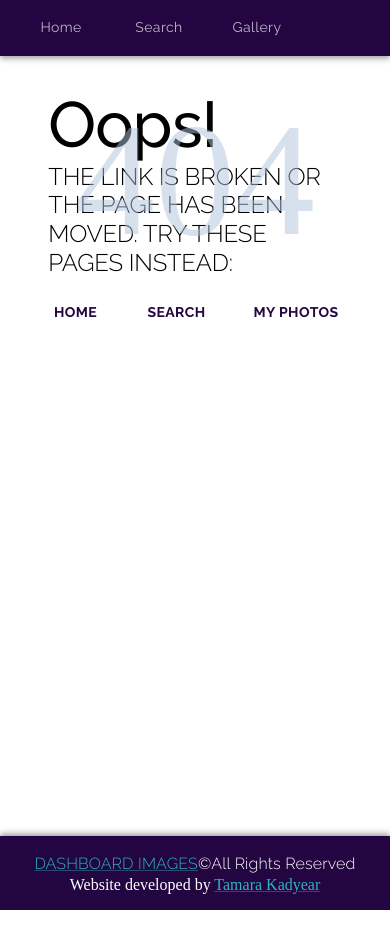
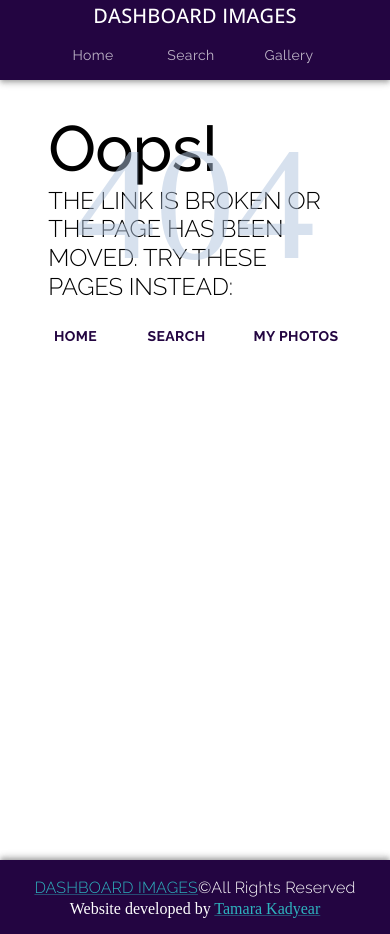
Before and after one commit to TKadyear/dashboard-images, a React (Create React App) app: page / in a window 390 px wide. Before the commit this address had no page. Before the commit the page ends 910 px from the top, so only its background shows below. Built offline with nearby package versions, Linux system fonts and the light colour scheme.

Commit message:
NavBar responsive

```diff
--- a/src/components/NavMenu.js
+++ b/src/components/NavMenu.js
@@ -49,12 +49,12 @@ export function MenuAppBar() {
 	return (
 		<Box sx={{ flexGrow: 1 }}>
 			<AppBar position="static" >
-				<Toolbar>
+				<Toolbar sx={{ flexWrap: "wrap", justifyContent: { xs: "center", sm: "space-between" } }}>
 					<Typography
 						variant="h6"
 						noWrap
 						component="div"
-						sx={{ flexGrow: 1, display: { xs: "none", sm: "block" }, }}
+						sx={{ flexGrow: { xs: 1, sm: 0 }, display: "block", textAlign: "center" }}
 					>
 						DASHBOARD IMAGES
 					</Typography>
```
